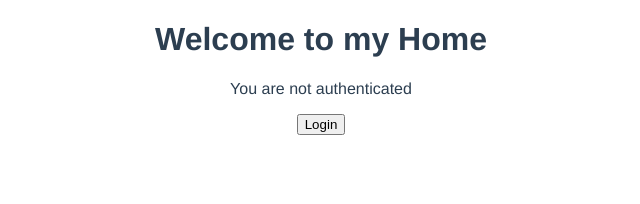
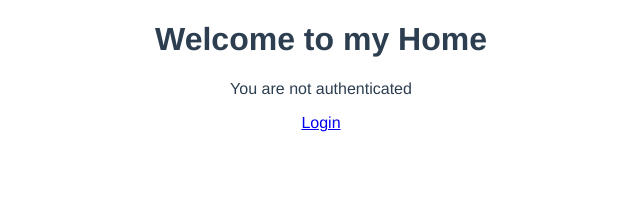
Before and after one commit to kevinbrechbuehl/MyHome, a Vue app: page / in a window 1280 px wide. Shown: the top 204 px of the page, without its empty margins (319-959 px from the left). Built offline with nearby package versions, Linux system fonts and the light colour scheme.

Commit message:
Extract login redirect into separate view

```diff
--- a/src/router/index.js
+++ b/src/router/index.js
@@ -9,6 +9,11 @@ const routes = [
     path: "/",
     name: "Overview",
     component: Overview
+  },
+  {
+    path: "/login",
+    name: "Login",
+    component: () => import("../views/Login.vue")
   },
   {
     path: "/callbacks/authorize",
--- /dev/null
+++ b/src/views/Login.vue
@@ -0,0 +1,23 @@
+<template>
+  <div>
+    <p>Loading, please wait...</p>
+  </div>
+</template>
+
+<script>
+import AuthService from "@/services/auth.service.js";
+import Constants from "@/constants.js";
+
+export default {
+  name: "Login",
+  created() {
+    AuthService.logout();
+
+    window.location =
+      `/api/authorize` +
+      `?redirect_uri=${encodeURIComponent(Constants.AUTH_CALLBACK_URI)}` +
+      `&scope=${Constants.AUTH_SCOPE}` +
+      `&state=${AuthService.generateState()}`;
+  }
+};
+</script>
--- a/src/views/Overview.vue
+++ b/src/views/Overview.vue
@@ -11,7 +11,7 @@
     <div v-else>
       <p>You are not authenticated</p>
       <p>
-        <button @click="login">Login</button>
+        <router-link to="/login">Login</router-link>
       </p>
     </div>
   </div>
@@ -19,7 +19,6 @@
 
 <script>
 import AuthService from "@/services/auth.service.js";
-import Constants from "@/constants.js";
 import StationsData from "@/components/StationsData.vue";
 
 export default {
@@ -35,13 +34,6 @@ export default {
     };
   },
   methods: {
-    login() {
-      window.location =
-        `/api/authorize` +
-        `?redirect_uri=${encodeURIComponent(Constants.AUTH_CALLBACK_URI)}` +
-        `&scope=${Constants.AUTH_SCOPE}` +
-        `&state=${AuthService.generateState()}`;
-    },
     logout() {
       AuthService.logout();
       this.isAuthenticated = false;
```
